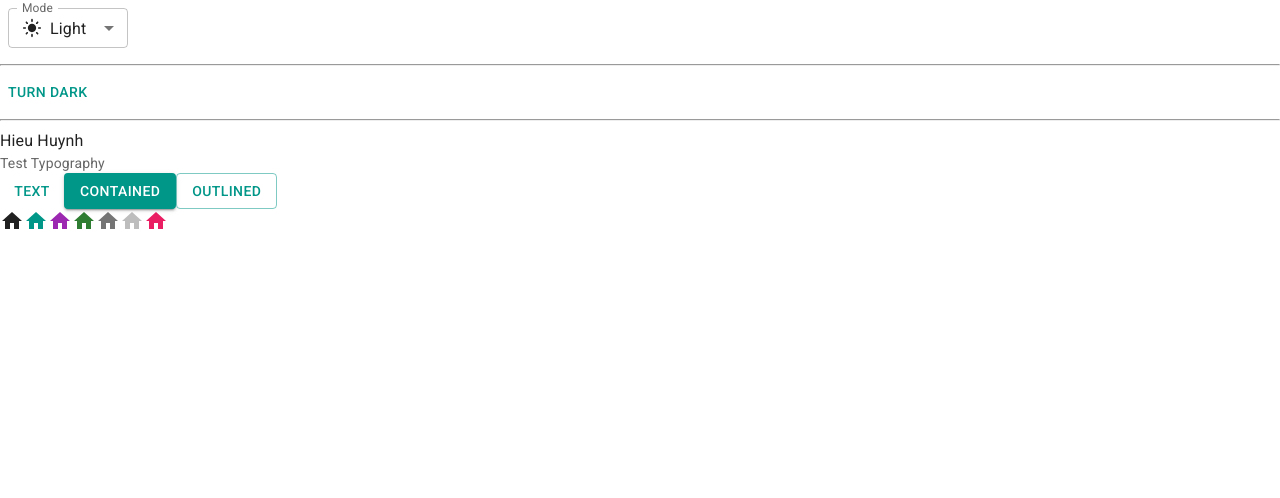
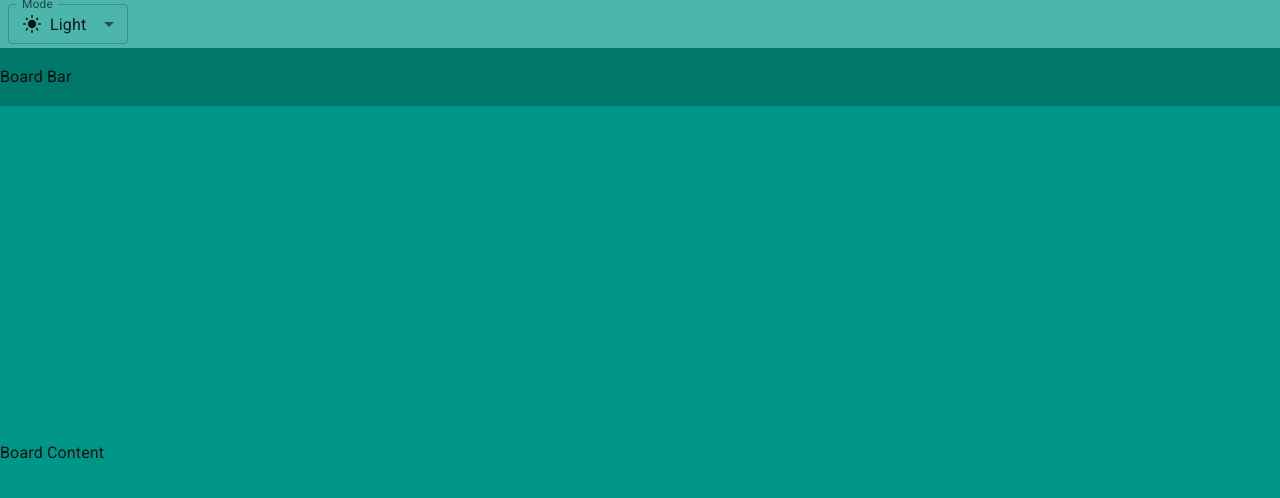
Before and after one commit to hieuhuynh113/Trello-Web, a React (Vite) app: page / in a window 1280 px wide. Shown: the top 498 px of the page. Built offline with nearby package versions, Linux system fonts and the light colour scheme.

Commit message:
Add Layout

```diff
--- a/index.html
+++ b/index.html
@@ -4,7 +4,7 @@
     <meta charset="UTF-8" />
     <link rel="icon" type="image/svg+xml" href="/vite.svg" />
     <meta name="viewport" content="width=device-width, initial-scale=1.0" />
-    <title>Trello kéo thả</title>
+    <title>Trello MERN Stack</title>
     <!-- Font -->
     <link rel="preconnect" href="https://fonts.googleapis.com" />
     <link rel="preconnect" href="https://fonts.gstatic.com" crossorigin />
--- a/src/App.jsx
+++ b/src/App.jsx
@@ -1,20 +1,13 @@
-
-import Button from '@mui/material/Button'
-import HomeIcon from '@mui/icons-material/Home'
-import { pink } from '@mui/material/colors'
-import Typography from '@mui/material/Typography'
 import { useColorScheme } from '@mui/material/styles'
-import useMediaQuery from '@mui/material/useMediaQuery'
-
 import InputLabel from '@mui/material/InputLabel'
 import MenuItem from '@mui/material/MenuItem'
 import FormControl from '@mui/material/FormControl'
 import Select from '@mui/material/Select'
 import Box from '@mui/material/Box'
-
 import LightModeIcon from '@mui/icons-material/LightMode'
 import DarkModeOutlinedIcon from '@mui/icons-material/DarkModeOutlined'
 import SettingsBrightness from '@mui/icons-material/SettingsBrightness'
+import Container from '@mui/material/Container'
 
 
 function ModeSelect() {
@@ -22,7 +15,6 @@ function ModeSelect() {
   const handleChange = (event) => {
     setMode(event.target.value)
   }
-
   return (
     <FormControl sx={{ m: 1, minWidth: 120 }} size="small">
       <InputLabel id="label-select-dark-light-mode">Mode</InputLabel>
@@ -53,48 +45,38 @@ function ModeSelect() {
   )
 }
 
-function ModeToggle() {
-  const { mode, setMode } = useColorScheme()
-
-  // const prefersDarkMode = useMediaQuery('(prefers-color-scheme: dark)')
-  // const prefersLightMode = useMediaQuery('(prefers-color-scheme: light)')
-  // console.log('prefersDarkMode', prefersDarkMode)
-  // console.log('prefersLightMode', prefersLightMode)
-  return (
-    <Button
-      onClick={() => {
-        setMode(mode === 'light' ? 'dark' : 'light')
-      }}
-    >
-      {mode === 'light' ? 'Turn dark' : 'Turn light'}
-    </Button>
-  )
-}
-
 function App() {
   return (
-    <>
-      <ModeSelect />
-      <hr />
-      <ModeToggle />
-      <hr />
-      <div>Hieu Huynh</div>
+    <Container disableGutters maxWidth={false} sx={{ height: '100vh' }}>
+      <Box sx={{
+        backgroundColor: 'primary.light',
+        width: '100%',
+        height: (theme) => theme.trello.appBarHeight,
+        display: 'flex',
+        alignItems: 'center'
 
-      <Typography variant="body2" color="text.secondary">Test Typography</Typography>
-
-      <Button variant="text">Text</Button>
-      <Button variant="contained">Contained</Button>
-      <Button variant="outlined">Outlined</Button>
-      <br />
-
-      <HomeIcon />
-      <HomeIcon color="primary" />
-      <HomeIcon color="secondary" />
-      <HomeIcon color="success" />
-      <HomeIcon color="action" />
-      <HomeIcon color="disabled" />
-      <HomeIcon sx={{ color: pink[500] }} />
-    </>
+      }}>
+        <ModeSelect />
+      </Box>
+      <Box sx={{
+        backgroundColor: 'primary.dark',
+        width: '100%',
+        height: (theme) => theme.trello.boardBarHeight,
+        display: 'flex',
+        alignItems: 'center'
+      }}>
+        Board Bar
+      </Box>
+      <Box sx={{
+        backgroundColor: 'primary.main',
+        width: '100%',
+        height: (theme) => `calc(100vh - ${theme.trello.appBarHeight} - ${theme.trello.boardBarHeight})`,
+        display: 'flex',
+        alignItems: 'center'
+      }}>
+        Board Content
+      </Box>
+    </Container>
   )
 }
 
--- a/src/theme.js
+++ b/src/theme.js
@@ -4,6 +4,10 @@ import { experimental_extendTheme as extendTheme } from '@mui/material/styles'
 
 // Create a theme instance.
 const theme = extendTheme({
+    trello: {
+      appBarHeight: '48px',
+      boardBarHeight: '58px'
+    },
     colorSchemes: {
         light: {
           palette: {
```
Lines whose indentation alone changed are shown as unchanged.
